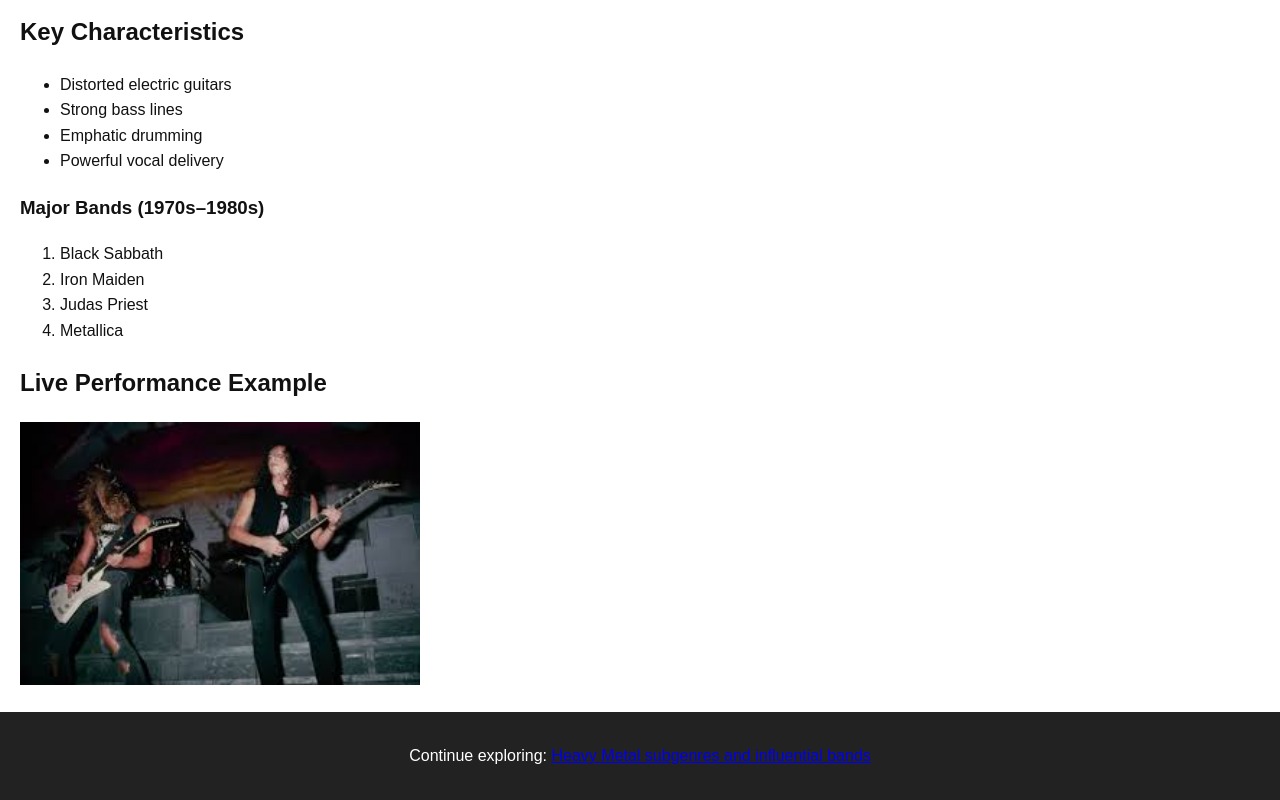
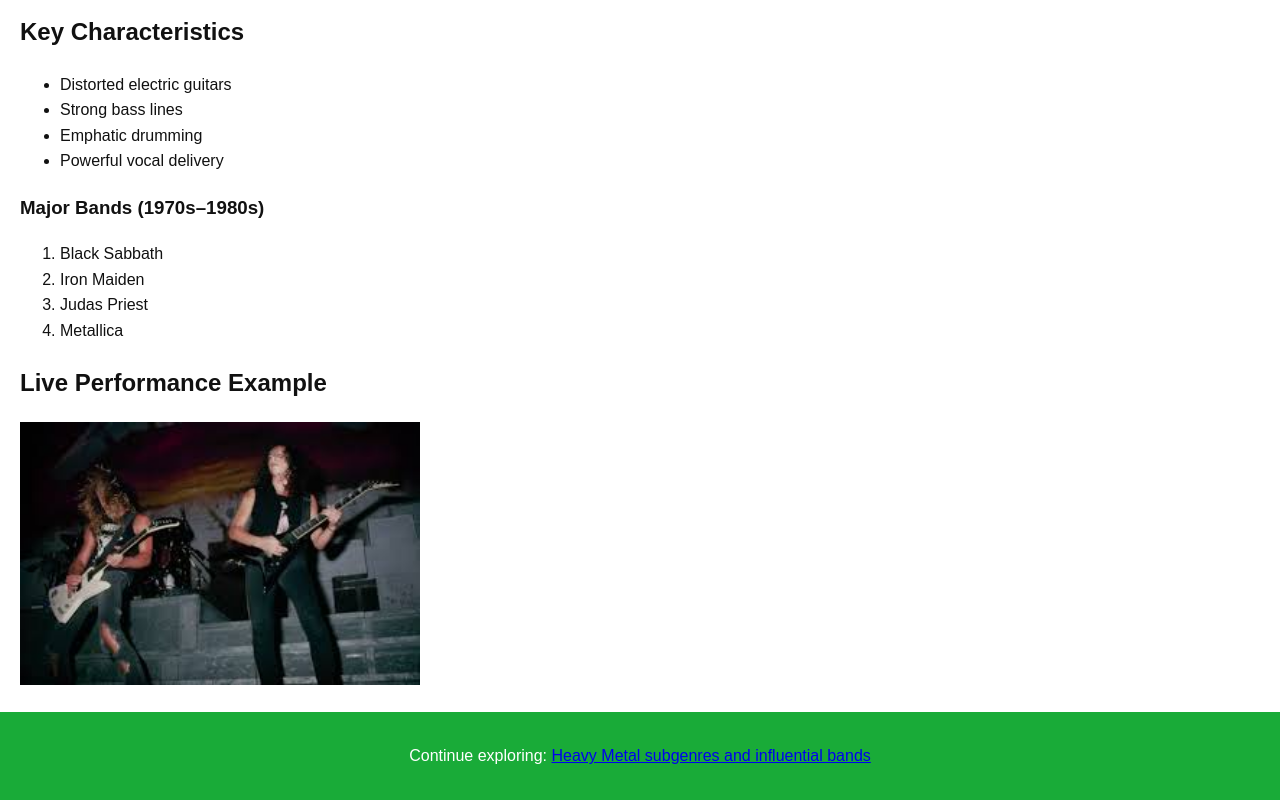
Before and after one commit to abrsabine-sys/Heavy-Metal-Website, a plain HTML site: page Heavy-Metal-Website/index.html in a window 1280 px wide. Shown: the part 390-1190 px from the top of the page. Drawn offline with Linux system fonts and the light colour scheme.

Commit message:
Improved color contrast ratio

```diff
--- a/Heavy-Metal-Website/style.css
+++ b/Heavy-Metal-Website/style.css
@@ -30,7 +30,7 @@ main {
 
 /* Footer */
 footer {
-  background-color: #222222;
+  background-color: #19ab38;
   color: #ffffff;
   text-align: center;
   padding: 15px;
```
